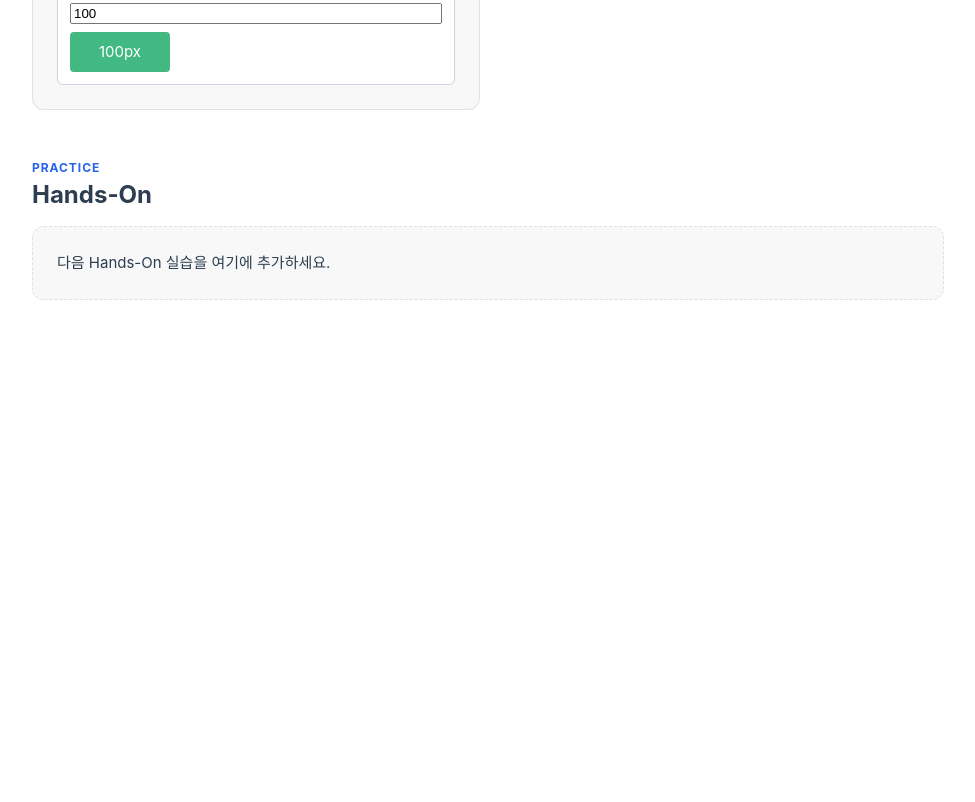
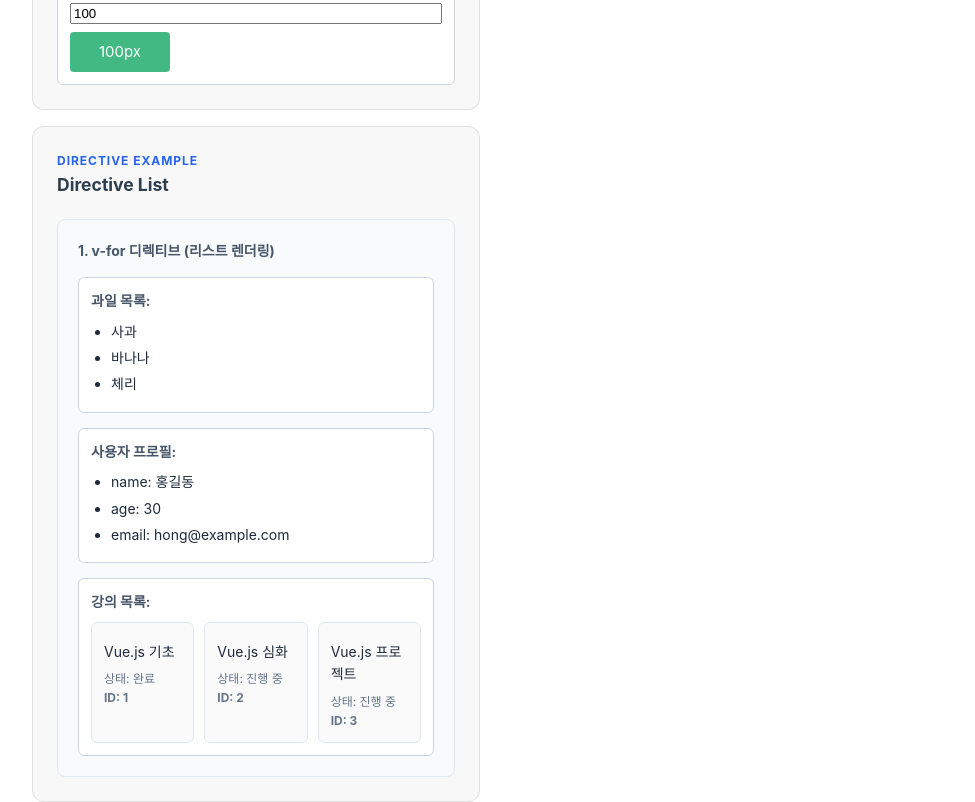
Before and after one commit to ShinHyeongcheol/skala-vue, a Vue app in the folder skala-vue/: page / in a window 1280 px wide. Shown: the part 1360-2162 px from the top of the page, without its empty margins (152-1127 px from the left). Before the commit the page ends 1708 px from the top, so only its background shows below. Built offline with nearby package versions, Linux system fonts and the light colour scheme.

Commit message:
#3: directive list practice

```diff
--- a/skala-vue/src/App.vue
+++ b/skala-vue/src/App.vue
@@ -3,6 +3,7 @@ import SampleOne from './components/practices/codeChallenge/SampleOne.vue'
 import DirectiveText from './components/practices/codeChallenge/DirectiveText.vue'
 import DirectiveBind from './components/practices/codeChallenge/DirectiveBind.vue'
 import DirectiveCondition from './components/practices/codeChallenge/DirectiveCondition.vue'
+import DirectiveList from './components/practices/codeChallenge/DirectiveList.vue'
 </script>
 
 <template>
@@ -48,6 +49,13 @@ import DirectiveCondition from './components/practices/codeChallenge/DirectiveCo
             <h3>Directive Condition</h3>
           </div>
           <DirectiveCondition />
+        </article>
+        <article class="practice-card">
+          <div class="card-heading">
+            <p>Directive example</p>
+            <h3>Directive List</h3>
+          </div>
+          <DirectiveList />
         </article>
       </div>
     </section>
--- /dev/null
+++ b/skala-vue/src/components/practices/codeChallenge/DirectiveList.vue
@@ -0,0 +1,59 @@
+<script setup>
+import { ref } from 'vue'
+
+const fruitList = ref(['사과', '바나나', '체리'])
+
+const userProfile = ref({
+    name: '홍길동',
+    age: 30,
+    email: 'hong@example.com'
+})
+
+const courseList = ref([
+    { id: 1, title: 'Vue.js 기초', completed: true },
+    { id: 2, title: 'Vue.js 심화', completed: false },
+    { id: 3, title: 'Vue.js 프로젝트', completed: false }
+])
+</script>
+
+<template>
+    <div class="step-card">
+        <h3 class="label">1. v-for 디렉티브 (리스트 렌더링)</h3>
+        <div class="item">
+            <p class="label">과일 목록:</p>
+            <ul>
+                <li v-for="(fruit, index) in fruitList" :key="index">{{ fruit }}</li>
+            </ul>
+        </div>
+        <div class="item">
+            <p class="label">사용자 프로필:</p>
+            <ul>
+                <li v-for="(value, key) in userProfile" :key="key">{{ key }}: {{ value }}</li>
+            </ul>
+        </div>
+        <div class="item">
+            <p class="label">강의 목록:</p>
+            <div class="course-grid">
+                <div v-for="course in courseList" :key="course.id" class="course-card">
+                    <h4>{{ course.title }}</h4>
+                    <p>상태: {{ course.completed ? '완료' : '진행 중' }}</p>
+                    <p class="course-id">ID: {{ course.id }}</p>
+                </div>
+            </div>
+        </div>
+    </div>
+</template>
+
+
+<style scoped>
+.step-card { padding: 20px; background: #f8fafc; border-radius: 8px; border: 1px solid #e2e8f0; }
+.item { margin-top: 15px; padding: 12px; background: white; border-radius: 6px; border: 1px solid #cbd5e1; }
+.label { font-weight: bold; color: #475569; margin: 0 0 8px 0; font-size: 14px; }
+ul { margin: 0; padding-left: 20px; font-size: 14px; }
+li { margin-bottom: 4px; text-align: left; color: #1e293b; }
+.course-grid { display: flex; gap: 10px; margin-top: 8px; }
+.course-card { flex: 1; padding: 12px; border: 1px solid #e2e8f0; border-radius: 6px; background: #fafafa; }
+.course-card h4 { margin: 6px 0; font-size: 14px; color: #1e293b; }
+.course-card p { margin: 0; font-size: 12px; color: #64748b; }
+.course-id { font-size: 11px; font-weight: bold; color: #3b82f6; }
+</style>
```
